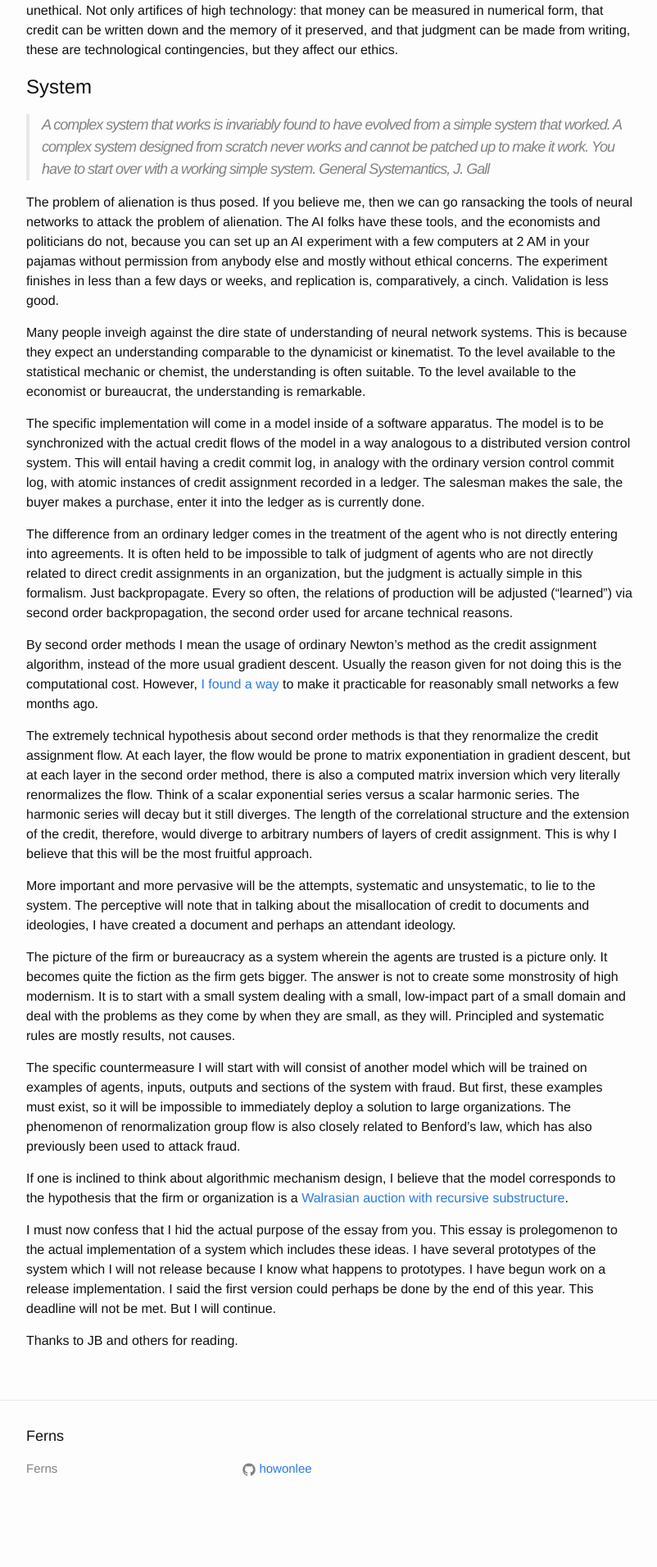
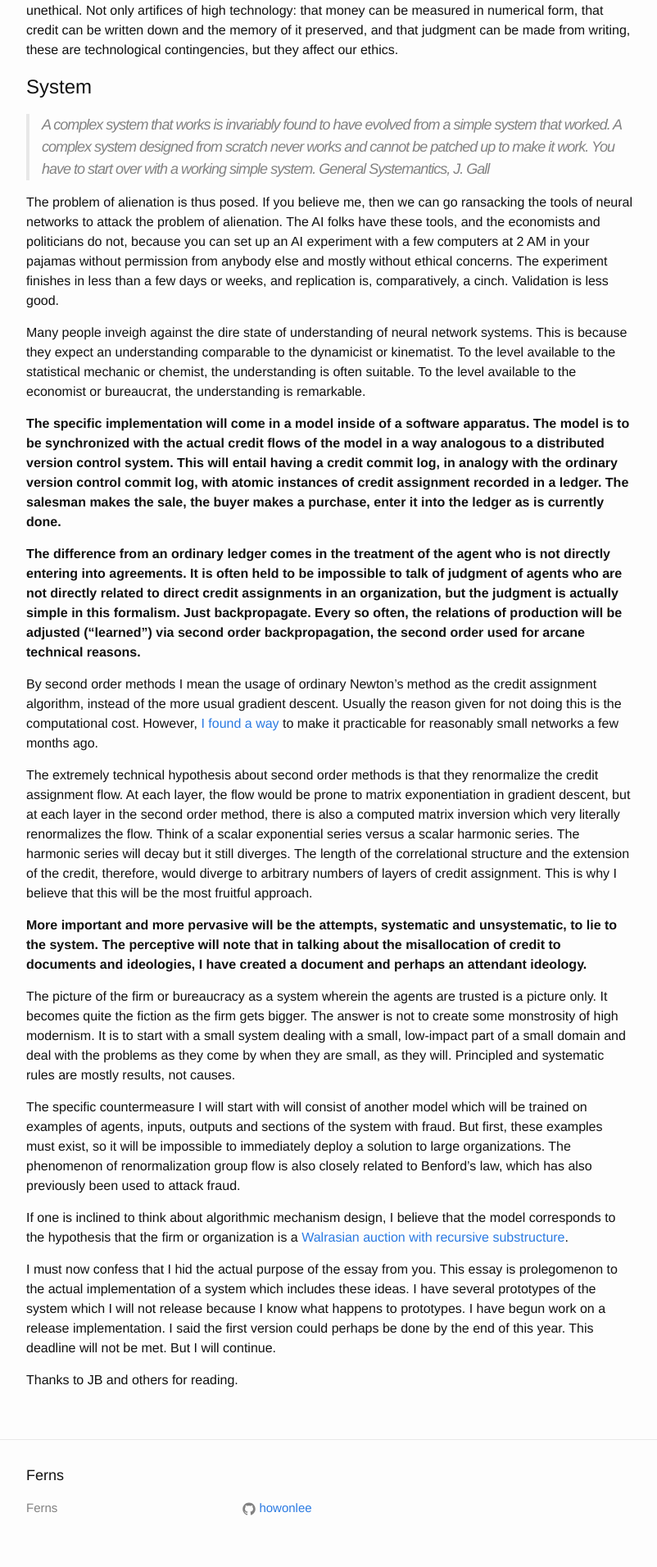
Before and after one commit to howonlee/howonlee.github.io, a Jekyll site: the page built from _posts/2019-06-30-An%20Algorithmic%20Approach%20To%20Alienation.md, in a window 1280 px wide. Shown: the part 3865-5777 px from the top of the page at 82% size, without its empty margins (238-1040 px from the left). Built offline with Jekyll 4.4.1, drawn with Linux system fonts in a browser that asks for light colours; before the commit the page ends 5729 px from its top, so only the background shows below that.

Commit message:
more bolding

```diff
--- a/_posts/2019-06-30-An%20Algorithmic%20Approach%20To%20Alienation.md
+++ b/_posts/2019-06-30-An%20Algorithmic%20Approach%20To%20Alienation.md
@@ -75,15 +75,15 @@
 
 Many people inveigh against the dire state of understanding of neural network systems. This is because they expect an understanding comparable to the dynamicist or kinematist. To the level available to the statistical mechanic or chemist, the understanding is often suitable. To the level available to the economist or bureaucrat, the understanding is remarkable.
 
-The specific implementation will come in a model inside of a software apparatus. The model is to be synchronized with the actual credit flows of the model in a way analogous to a distributed version control system. This will entail having a credit commit log, in analogy with the ordinary version control commit log, with atomic instances of credit assignment recorded in a ledger. The salesman makes the sale, the buyer makes a purchase, enter it into the ledger as is currently done.
+__The specific implementation will come in a model inside of a software apparatus. The model is to be synchronized with the actual credit flows of the model in a way analogous to a distributed version control system. This will entail having a credit commit log, in analogy with the ordinary version control commit log, with atomic instances of credit assignment recorded in a ledger. The salesman makes the sale, the buyer makes a purchase, enter it into the ledger as is currently done.__
 
-The difference from an ordinary ledger comes in the treatment of the agent who is not directly entering into agreements. It is often held to be impossible to talk of judgment of agents who are not directly related to direct credit assignments in an organization, but the judgment is actually simple in this formalism. Just backpropagate. Every so often, the relations of production will be adjusted ("learned") via second order backpropagation, the second order used for arcane technical reasons.
+__The difference from an ordinary ledger comes in the treatment of the agent who is not directly entering into agreements. It is often held to be impossible to talk of judgment of agents who are not directly related to direct credit assignments in an organization, but the judgment is actually simple in this formalism. Just backpropagate. Every so often, the relations of production will be adjusted ("learned") via second order backpropagation, the second order used for arcane technical reasons.__
 
 By second order methods I mean the usage of ordinary Newton's method as the credit assignment algorithm, instead of the more usual gradient descent. Usually the reason given for not doing this is the computational cost. However, [I found a way](https://github.com/howonlee/secondorder) to make it practicable for reasonably small networks a few months ago.
 
 The extremely technical hypothesis about second order methods is that they renormalize the credit assignment flow. At each layer, the flow would be prone to matrix exponentiation in gradient descent, but at each layer in the second order method, there is also a computed matrix inversion which very literally renormalizes the flow. Think of a scalar exponential series versus a scalar harmonic series. The harmonic series will decay but it still diverges. The length of the correlational structure and the extension of the credit, therefore, would diverge to arbitrary numbers of layers of credit assignment. This is why I believe that this will be the most fruitful approach.
 
-More important and more pervasive will be the attempts, systematic and unsystematic, to lie to the system. The perceptive will note that in talking about the misallocation of credit to documents and ideologies, I have created a document and perhaps an attendant ideology.
+__More important and more pervasive will be the attempts, systematic and unsystematic, to lie to the system. The perceptive will note that in talking about the misallocation of credit to documents and ideologies, I have created a document and perhaps an attendant ideology.__
 
 The picture of the firm or bureaucracy as a system wherein the agents are trusted is a picture only. It becomes quite the fiction as the firm gets bigger. The answer is not to create some monstrosity of high modernism. It is to start with a small system dealing with a small, low-impact part of a small domain and deal with the problems as they come by when they are small, as they will. Principled and systematic rules are mostly results, not causes.
 
```
